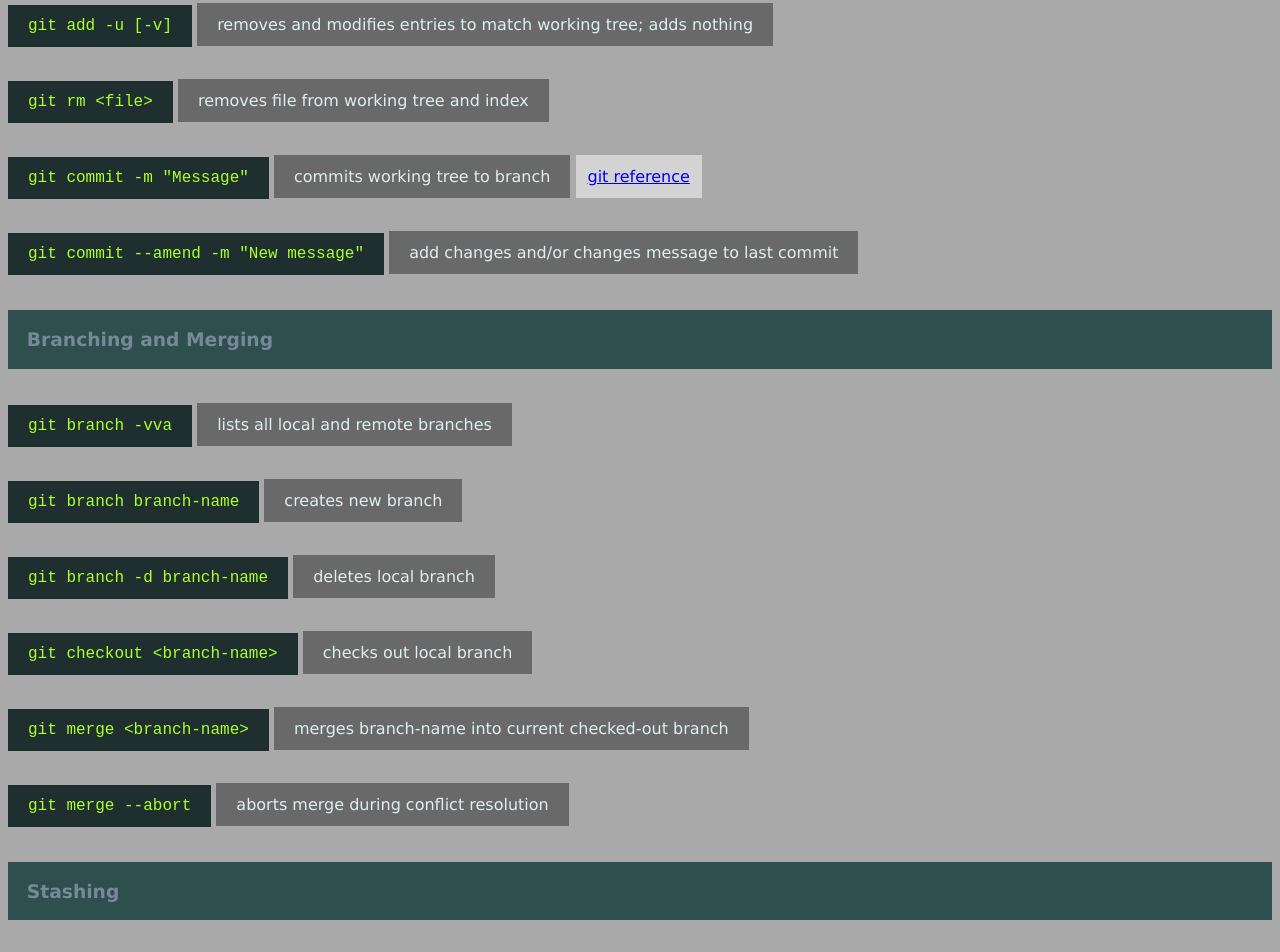
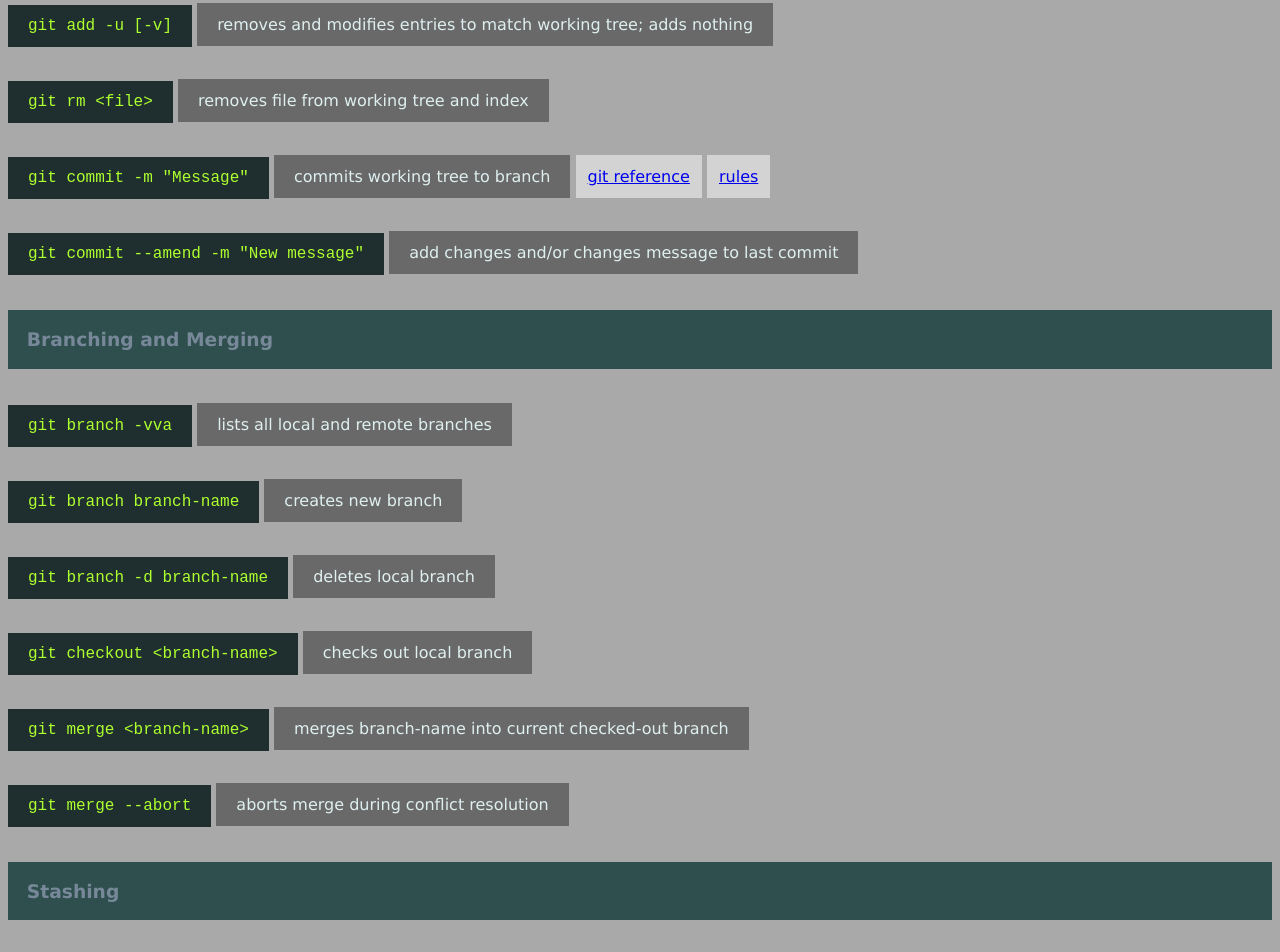
Before and after one commit to WestComputing/cheat-sheet, a plain HTML site: page index.html in a window 1280 px wide. Shown: the part 6717-7669 px from the top of the page. Drawn offline with Linux system fonts and the light colour scheme.

Commit message:
Add CSS rules link

```diff
--- a/index.html
+++ b/index.html
@@ -317,6 +317,7 @@ parentNode, childNodes, childElementCount</pre>
           <pre>git commit -m "Message"</pre>
           <p>commits working tree to branch</p>
           <a href="https://git-scm.com/docs/git-commit">git reference</a>
+          <a href="https://chris.beams.io/posts/git-commit/#seven-rules">rules</a>
         </div>
         <div>
           <pre>git commit --amend -m "New message"</pre>
```
